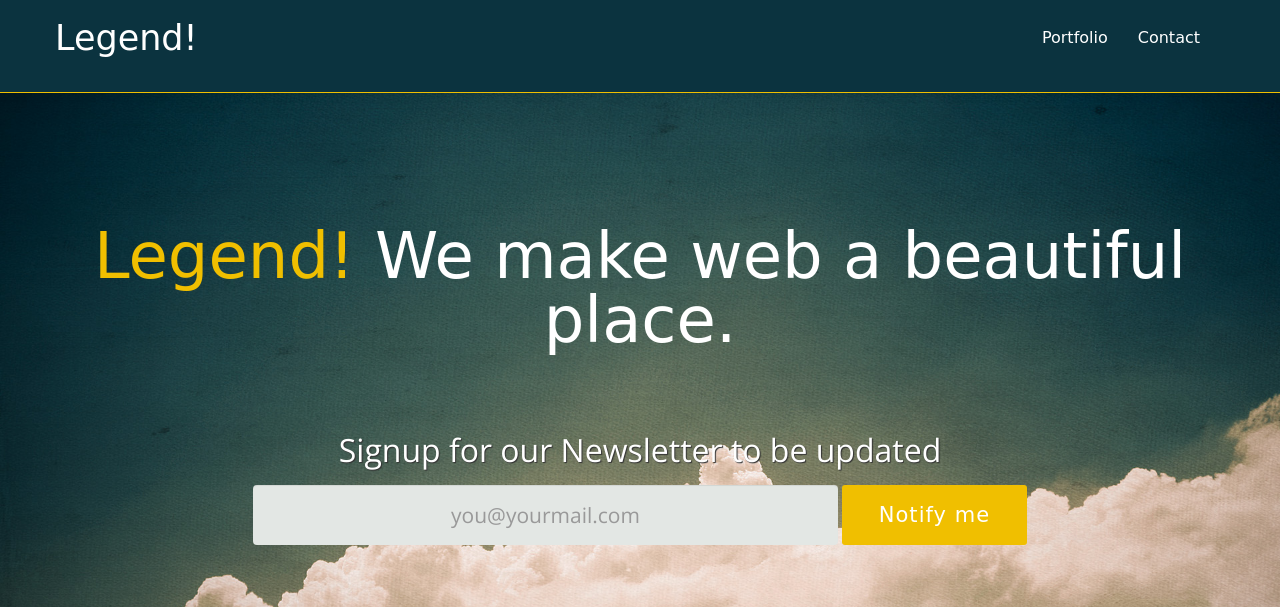
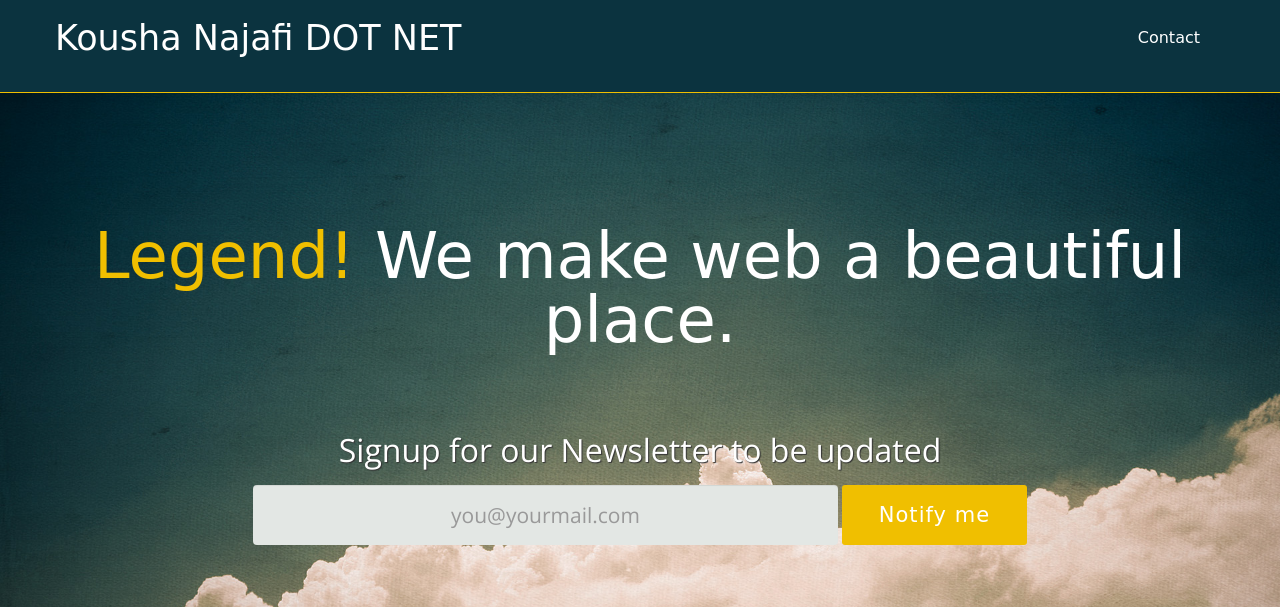
Before and after one commit to kousha/kousha.github.io, a plain HTML site: page index.html in a window 1280 px wide. Shown: the top 607 px of the page. Drawn offline with nearby package versions, Linux system fonts and the light colour scheme; a web font is replaced by a local one.

Commit message:
ready for copy changes

```diff
--- a/index.html
+++ b/index.html
@@ -51,12 +51,12 @@
           <div class="container">
             <!-- Responsive Navbar Part 1: Button for triggering responsive navbar (not covered in tutorial). Include responsive CSS to utilize. -->
             <a class="btn btn-navbar" data-toggle="collapse" data-target=".nav-collapse"> <span class="icon-bar"></span> <span class="icon-bar"></span> <span class="icon-bar"></span> </a>
-            <h1 class="brand"><a href="#top">Legend!</a></h1>
+            <h1 class="brand"><a href="#top">Kousha Najafi DOT NET</a></h1>
             <!-- Responsive Navbar Part 2: Place all navbar contents you want collapsed withing .navbar-collapse.collapse. -->
             <nav class="pull-right nav-collapse collapse">
               <ul id="menu-main" class="nav">
-                <li><a title="portfolio" href="#portfolio">Portfolio</a></li>
-                <!--<li><a title="services" href="#services">Services</a></li>
+                <!--<li><a title="portfolio" href="#portfolio">Portfolio</a></li>
+                <li><a title="services" href="#services">Services</a></li>
                 <li><a title="news" href="#news">News</a></li>
                 <li><a title="team" href="#team">Team</a></li>-->
                 <li><a title="contact" href="#contact">Contact</a></li>
```
